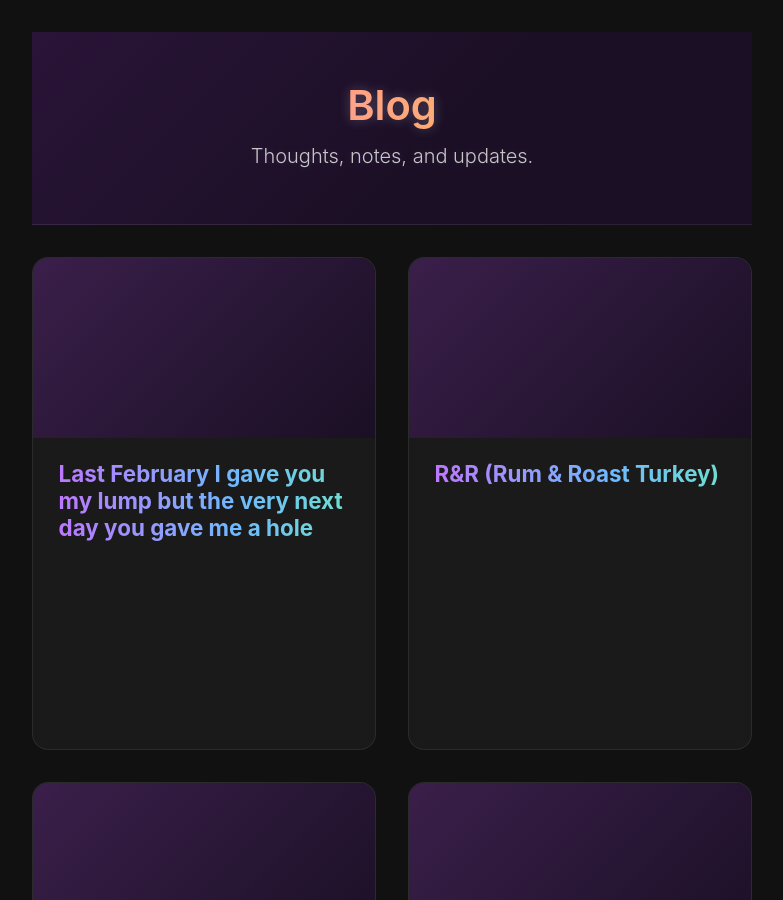
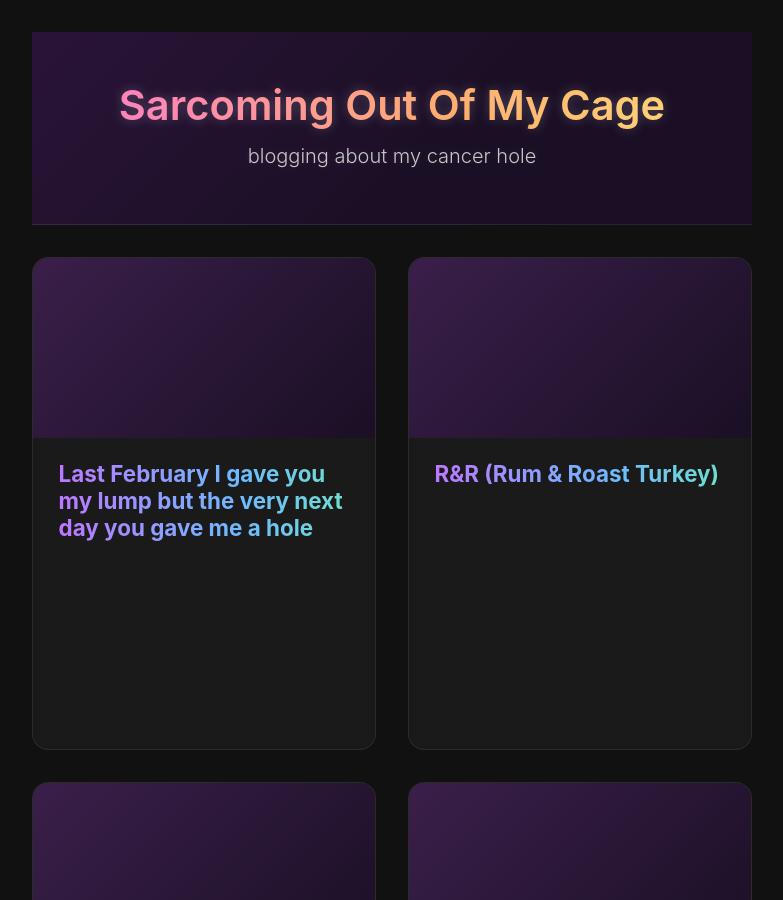
Before and after one commit to Marmitewarlock/suzal, a Jekyll site: the page built from blog.md, in a window 1280 px wide and 900 px high. Shown: the whole window, without its empty margins (248-1031 px from the left). Built offline with Jekyll 4.4.1, drawn with Linux system fonts in a browser that asks for light colours.

Commit message:
Update blog.md

```diff
--- a/blog.md
+++ b/blog.md
@@ -1,8 +1,9 @@
 ---
 layout: blog
-title: Blog
+title: Sarcoming Out Of My Cage
 permalink: /blog/
-description: "Thoughts, notes, and updates."
+subtitle: and I've been doing just fine
+description: blogging about my cancer hole
 ---
 <div class="post-grid">
   {% for post in site.posts %}
```
